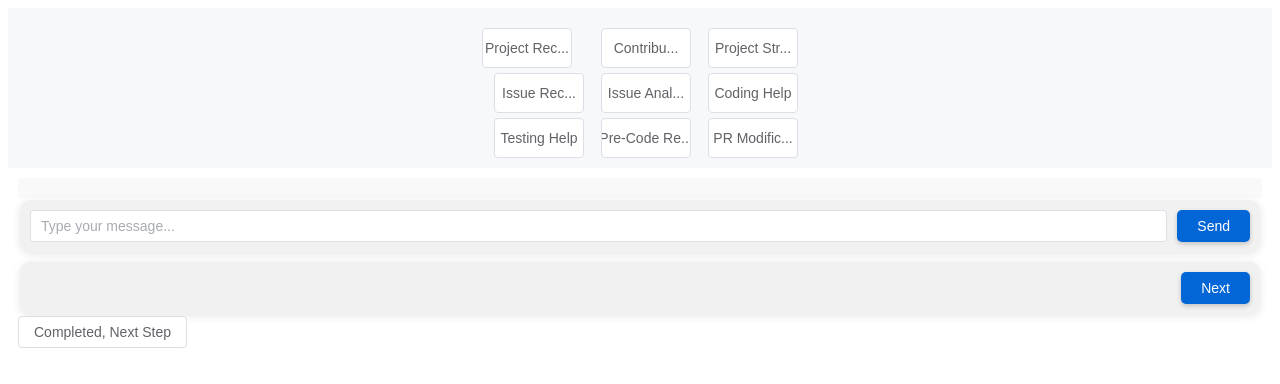
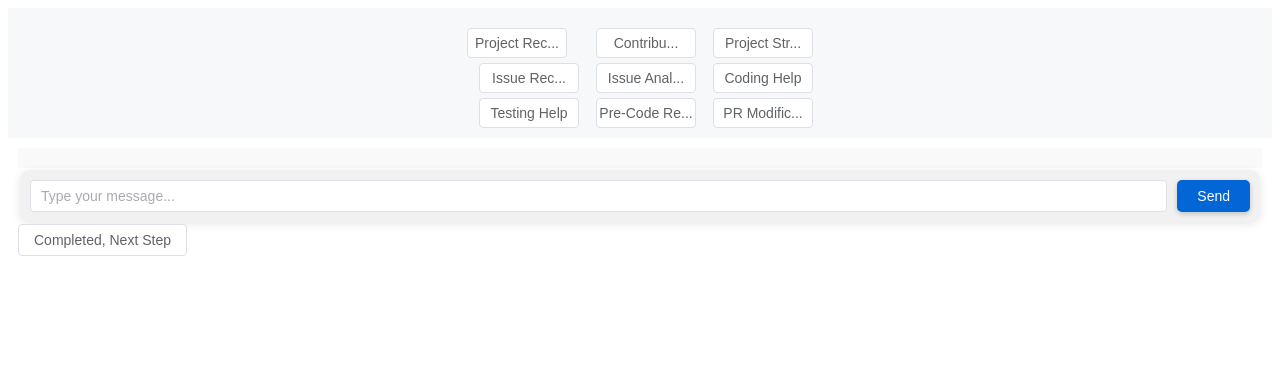
Before and after one commit to yhzhu99/OSSerCopilot, a Vue app: page / in a window 1280 px wide. Shown: the top 384 px of the page. Built offline with nearby package versions, Linux system fonts and the light colour scheme.

Commit message:
chore: update styles for buttons

```diff
--- a/src/App.vue
+++ b/src/App.vue
@@ -63,7 +63,7 @@ onMounted(() => {
   <div class="main-page">
     <header class="header">
       <div class="nav-bar">
-        <el-tooltip v-for="(item, index) in navItems" :key="item.view" :content="item.fullText" placement="bottom" effect="light">
+        <el-tooltip v-for="(item, index) in navItems" :key="item.view" :content="item.fullText" placement="bottom">
           <el-button
             :style="{ backgroundColor: completedTasks[item.view] ? '#0366d6' : '', color: completedTasks[item.view] ? 'white' : '' }"
             @click="() => switchView(item.view, index)"
@@ -141,8 +141,8 @@ onMounted(() => {
 }
 
 .nav-button {
-  width: 90px;
-  height: 40px;
+  width: 100px;
+  height: 30px;
   white-space: nowrap;
   overflow: hidden;
   text-overflow: ellipsis;
--- a/src/components/ChatBot.vue
+++ b/src/components/ChatBot.vue
@@ -33,9 +33,6 @@ const nextStep = () => {
       <div class="input-row">
         <el-input v-model="userInput" placeholder="Type your message..." @keyup.enter="sendMessage" class="input-box" />
         <el-button class="send-button" @click="sendMessage">Send</el-button>
-      </div>
-      <div class="next-row">
-        <el-button class="next-button" @click="nextStep">Next</el-button>
       </div>
     </div>
   </div>
--- a/vite.config.js
+++ b/vite.config.js
@@ -16,4 +16,10 @@ export default defineConfig({
     },
     cssCodeSplit: false,
   },
+  server: {
+    port: 8000,
+    hmr: {
+      host: 'localhost',
+    },
+  },
 });
```
